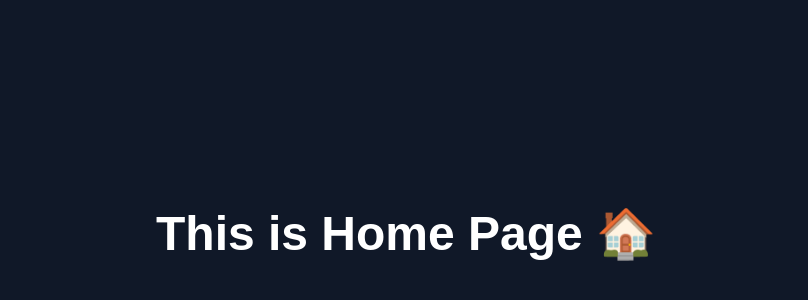
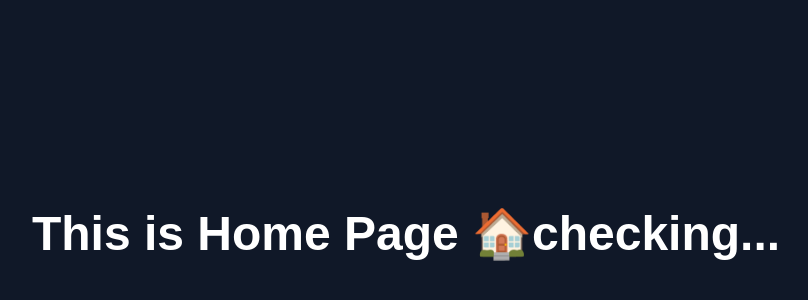
Before and after one commit to masud667/Project--Synthera, a Next.js app: page / in a window 1280 px wide. Shown: the part 166-466 px from the top of the page, without its empty margins (234-1042 px from the left). Built offline with nearby package versions, Linux system fonts and the light colour scheme.

Commit message:
checking

```diff
--- a/src/app/page.js
+++ b/src/app/page.js
@@ -2,6 +2,7 @@ export default function Home() {
   return (
     <main className="flex min-h-screen items-center justify-center bg-gray-900 text-white">
       <h1 className="text-5xl font-bold">This is Home Page 🏠</h1>
+      <h1 className="text-5xl font-bold">checking...</h1>
     </main>
   )
 }
```
